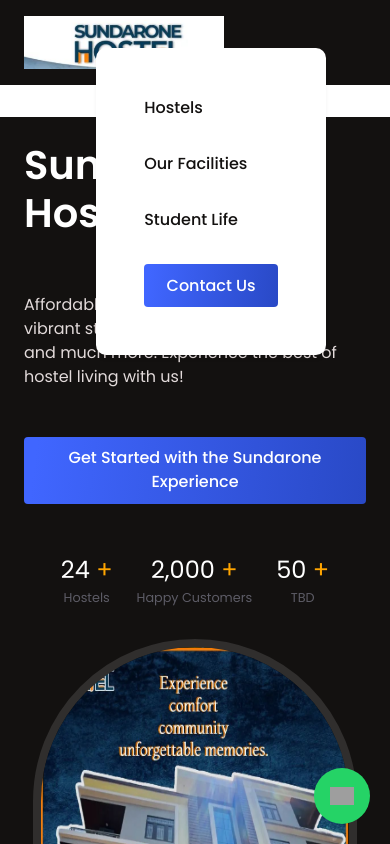
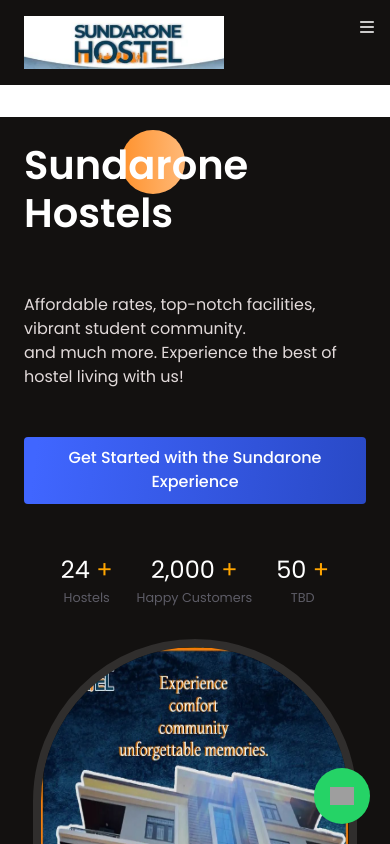
Before and after one commit to Karan-Palan/Sunderone-Hostel-Website, a React (Vite) app in the folder client/: page / in a window 390 px wide. Shown: the top 844 px of the page. Built offline with nearby package versions, Linux system fonts and the light colour scheme; grey boxes are pictures that could not be loaded.

Commit message:
Made the Navbar responsive

```diff
--- a/client/package.json
+++ b/client/package.json
@@ -9,6 +9,9 @@
     "preview": "vite preview"
   },
   "dependencies": {
+    "@fortawesome/fontawesome-svg-core": "^6.5.1",
+    "@fortawesome/free-solid-svg-icons": "^6.5.1",
+    "@fortawesome/react-fontawesome": "^0.2.0",
     "framer-motion": "^10.8.5",
     "react": "^18.2.0",
     "react-accessible-accordion": "^5.0.0",
--- a/client/src/components/Header/Header.css
+++ b/client/src/components/Header/Header.css
@@ -4,16 +4,19 @@
   position: sticky;
   top: 0;
 }
+
 .h-container {
   padding-top: 1rem;
   padding-bottom: 1rem;
   color: var(--secondary);
   justify-content: space-between;
+  position: relative; /* Ensure the menu icon's absolute position is relative to this container */
 }
 
 .h-menu {
   gap: 2rem;
 }
+
 .h-menu > * {
   position: relative;
 }
@@ -36,13 +39,15 @@
 
 .menu-icon {
   display: none;
+  position: absolute;
+  top: 1rem; /* Adjust positioning as needed */
+  right: 1rem; /* Adjust positioning as needed */
+  cursor: pointer;
+  z-index: 100; /* Ensure it's above other elements */
 }
 
-  @media (max-width: 768px) {
-    .menu-icon {
-      display: block;
-    }
-    .h-menu {
+.mobile-menu {
+  display: none;
   color: var(--black);
   position: absolute;
   gap: 2rem;
@@ -51,11 +56,21 @@
   right: 4rem;
   top: 3rem;
   background: white;
-      display: flex;
   border-radius: 10px;
   transition: all 200ms ease;
   align-items: flex-start;
   padding: 3rem;
   box-shadow: 0px 4px 4px rgba(0, 0, 0, 0.05);
 }
+
+@media (max-width: 768px) {
+  .menu-icon {
+    display: block;
   }
+  .h-menu {
+    display: none; /* Hide the default menu */
+  }
+  .mobile-menu {
+    display: flex; /* Show mobile menu */
+  }
+}
--- a/client/src/components/Header/Header.jsx
+++ b/client/src/components/Header/Header.jsx
@@ -1,7 +1,15 @@
-import React from "react";
+import React, { useState } from "react";
+import { FontAwesomeIcon } from "@fortawesome/react-fontawesome";
+import { faBars } from "@fortawesome/free-solid-svg-icons";
 import "./Header.css";
 
 const Header = () => {
+  const [isMenuOpen, setIsMenuOpen] = useState(false);
+
+  const toggleMenu = () => {
+    setIsMenuOpen(!isMenuOpen);
+  };
+
   return (
     <section className="h-wrapper">
       <div className="flexCenter innerWidth paddings h-container">
@@ -14,15 +22,23 @@
           <a href="#value">Our Facilities</a>
           <a href="#get-started">Student Life</a>
           <button className="button">
-            <a
-              href="tel:
-              9772379100"
-            >
-              Contact Us
-            </a>
+            <a href="tel:9772379100">Contact Us</a>
           </button>
         </div>
+        <div className="menu-icon" onClick={toggleMenu}>
+          <FontAwesomeIcon icon={faBars} />
+        </div>
       </div>
+      {isMenuOpen && (
+        <div className="mobile-menu">
+          <a href="#residencies">Hostels</a>
+          <a href="#value">Our Facilities</a>
+          <a href="#get-started">Student Life</a>
+          <button className="button">
+            <a href="tel:9772379100">Contact Us</a>
+          </button>
+        </div>
+      )}
     </section>
   );
 };
```
Also changed, not shown: 2 other files (tests, documents, lock files or other folders). Lines whose indentation alone changed are shown as unchanged.
